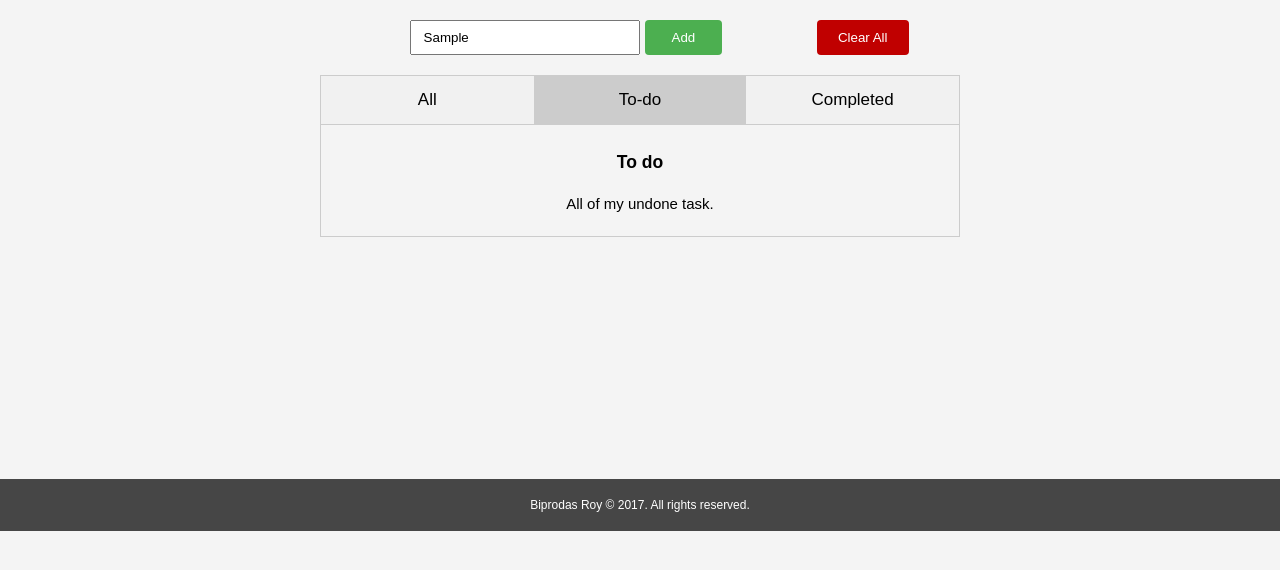
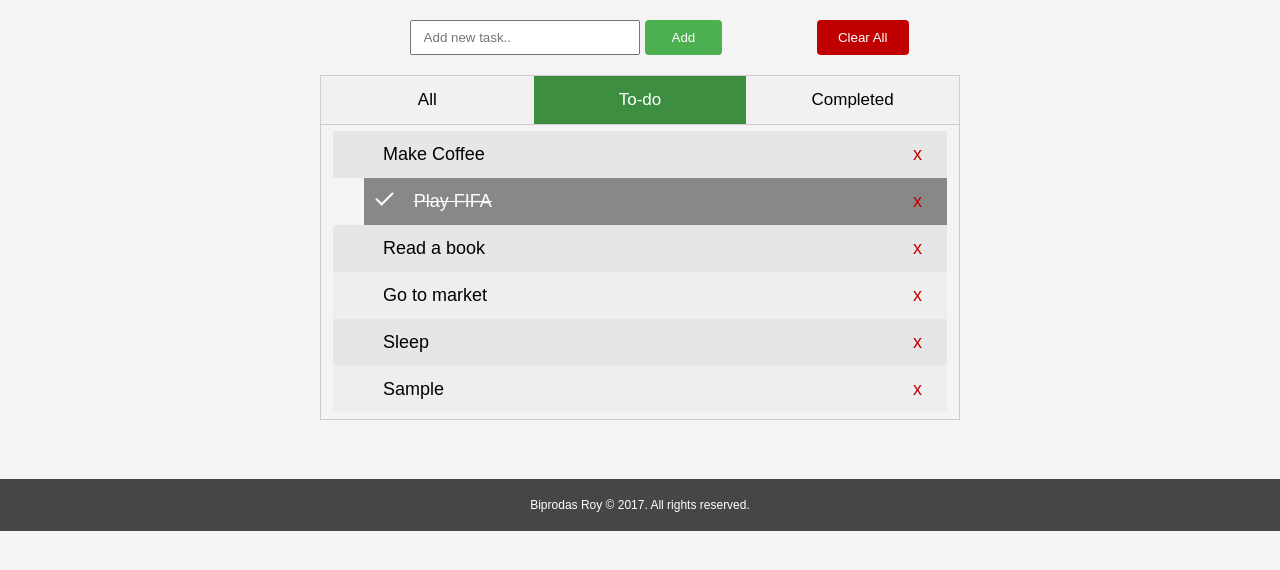
Before and after one commit to Biprodas/To-do, a plain HTML site: page index.html in a window 1280 px wide. Both pictures are taken after typing "Sample" into the empty fields and a click on the button "Add". Shown: the part 88-658 px from the top of the page. Drawn offline with Linux system fonts and the light colour scheme.

Commit message:
'Add & Remove' Feature added

```diff
--- a/css/style.css
+++ b/css/style.css
@@ -88,16 +88,15 @@ header{
 
 /* Change background color of buttons on hover */
 .tab button:hover {
-    background-color: #ddd;
+    background-color:   #46a049;
 }
 
 /* Create an active/current tablink class */
 .tab button.active {
-    background-color: #ccc;
+    background-color:  #3e8e41;
+    color: white;
 }
-#btn_todo{
-    background-color: #ccc;
-}
+
 /* Style the tab content */
 .tabcontent {
     display: none;
@@ -113,6 +112,76 @@ header{
 }
 
 
+
+/* Remove margins and padding from the list */
+ul {
+    margin: 0%;
+    padding: 0;
+}
+
+/* Style the list items */
+ul li {
+  cursor: pointer;
+  position: relative;
+  padding: 10px 8px 10px 50px;
+  list-style-type: none;
+  background: #eee;
+  font-size: 18px;
+  text-align: left;
+  transition: 0.2s;
+  /* make the list items unselectable */
+  -webkit-user-select: none;
+  -moz-user-select: none;
+  -ms-user-select: none;
+  user-select: none;
+}
+
+/* Set all odd list items to a different color (zebra-stripes) */
+ul li:nth-child(odd) {
+  background:  #e6e6e6;
+}
+
+/* Darker background-color on hover */
+ul li:hover {
+  background: #ddd;
+}
+
+/* When clicked on, add a background color and strike out text */
+ul li.checked {
+    margin-left: 5%;
+    background: #888;
+    color: #fff;
+    text-decoration: line-through;
+}
+
+/* Add a "checked" mark when clicked on */
+ul li.checked::before {
+  content: '';
+  position: absolute;
+  border-color: #fff;
+  border-style: solid;
+  border-width: 0 2px 2px 0;
+  top: 10px;
+  left: 16px;
+  transform: rotate(45deg);
+  height: 15px;
+  width: 7px;
+}
+
+/* Style the close button */
+.close {
+  position: absolute;
+  right: 0;
+  top: 5px;
+  padding: 5px 25px 5px 25px;
+  color: #C00000;
+}
+
+.close:hover {
+  background-color: #C00000;
+  color: white;
+}
+
 /*Footer*/
 footer{
   padding:5px;
--- a/index.html
+++ b/index.html
@@ -6,6 +6,7 @@
         <title>To-do List</title>
         <link rel="stylesheet" type="text/css" href="./css/style.css">
         <script src="./script/tab.js"></script>
+
     </head>
     <body>
         <header>
@@ -16,8 +17,8 @@
 
         <section>
             <div class="container">
-                <input type="text" id="add_new" placeholder="Add new task..">
-                <button id="btn_add">Add</button>
+                <input type="text" id="myInput" placeholder="Add new task..">
+                <button id="btn_add" onclick="newElement()">Add</button>
                 <button id="btn_clear">Clear All</button>
             </div>
         </section>
@@ -25,18 +26,24 @@
             <div>
                 <div class="tab">
                     <button class="tablinks" onclick="todoList(event, 'all')">All</button>
-                    <button class="tablinks active" onclick="todoList(event, 'todo')">To-do</button>
+                    <button class="tablinks active" background-color: "#ccc" onclick="todoList(event, 'todo')">To-do</button>
                     <button class="tablinks" onclick="todoList(event, 'completed')">Completed</button>
                 </div>
 
                 <div id="all" class="tabcontent">
                     <h3>All task</h3>
-                    <p>All of my task..</p>
+                        <p>All of my task.</p>
                 </div>
 
                 <div id="todo" class="tabcontent">
-                    <h3>To do</h3>
-                    <p>All of my undone task.</p>
+                    <ul id="myUL">
+                        <li>Make Coffee</li>
+                        <li class="checked">Play FIFA</li>
+                        <li>Read a book</li>
+                        <li>Go to market</li>
+                        <li>Sleep</li>
+                    </ul>
+                    <script src="./script/action.js"></script>
                 </div>
 
                 <div id="completed" class="tabcontent">
--- /dev/null
+++ b/script/action.js
@@ -0,0 +1,53 @@
+// Create a "close" button and append it to each list item
+var myNodelist = document.getElementsByTagName("LI");
+for (var i = 0; i < myNodelist.length; i++) {
+    var span = document.createElement("SPAN");
+    var txt = document.createTextNode("x");
+    span.className = "close";
+    span.appendChild(txt);
+    myNodelist[i].appendChild(span);
+}
+
+// Click on a close button to hide the current list item
+var close = document.getElementsByClassName("close");
+for (var i = 0; i < close.length; i++) {
+    close[i].onclick = function() {
+        var div = this.parentElement;
+        div.style.display = "none";
+    }
+}
+
+// Add a "checked" symbol when clicking on a list item
+var list = document.querySelector('ul');
+list.addEventListener('click', function(evnt) {
+    if (evnt.target.tagName === 'LI') {
+        evnt.target.classList.toggle('checked');
+    }
+}, false);
+
+// Create a new list item when clicking on the "Add" button
+function newElement() {
+    var li = document.createElement("li");
+    var inputValue = document.getElementById("myInput").value;
+    var t = document.createTextNode(inputValue);
+    li.appendChild(t);
+    if (inputValue === '') {
+        alert("You must write something!");
+    } else {
+        document.getElementById("myUL").appendChild(li);
+    }
+    document.getElementById("myInput").value = "";
+
+    var span = document.createElement("SPAN");
+    var txt = document.createTextNode("x");
+    span.className = "close";
+    span.appendChild(txt);
+    li.appendChild(span);
+
+    for (var i = 0; i < close.length; i++) {
+        close[i].onclick = function() {
+            var div = this.parentElement;
+            div.style.display = "none";
+        }
+    }
+}
```
Also changed, not shown: 1 other file.
